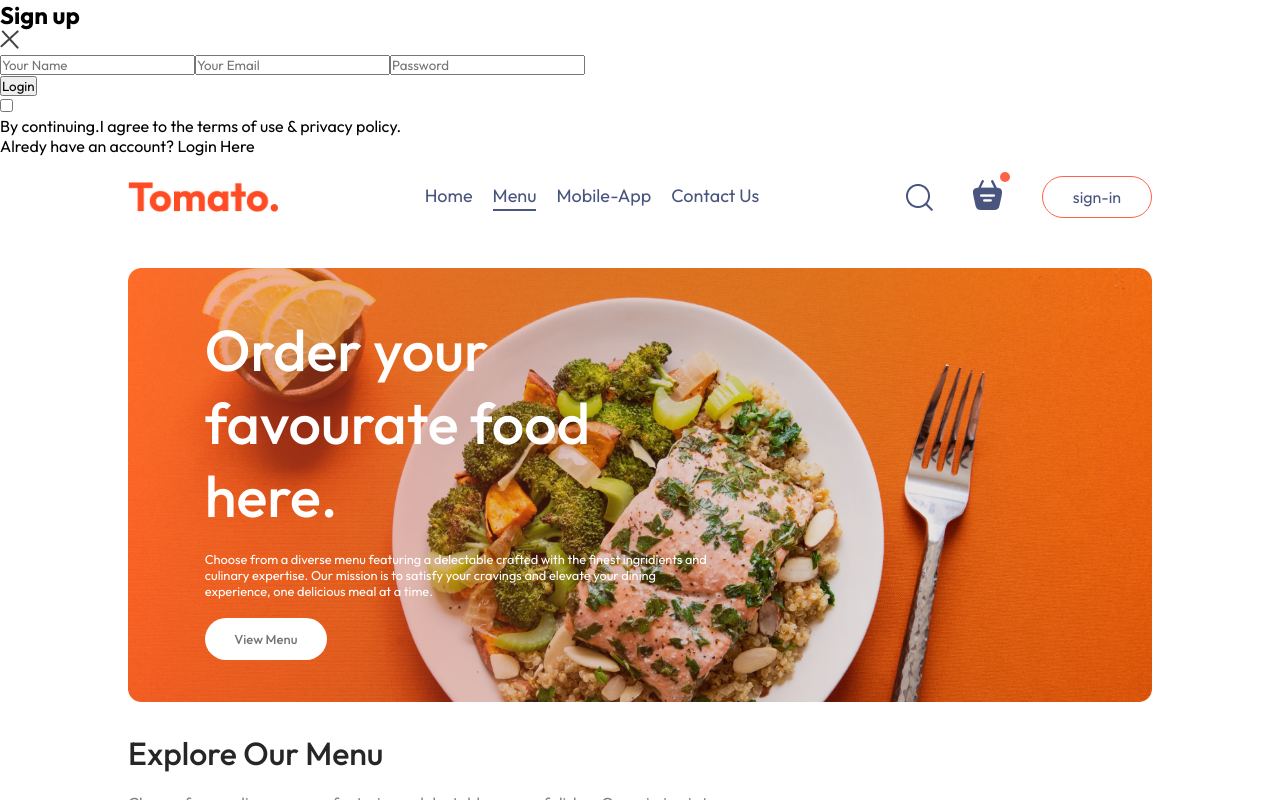
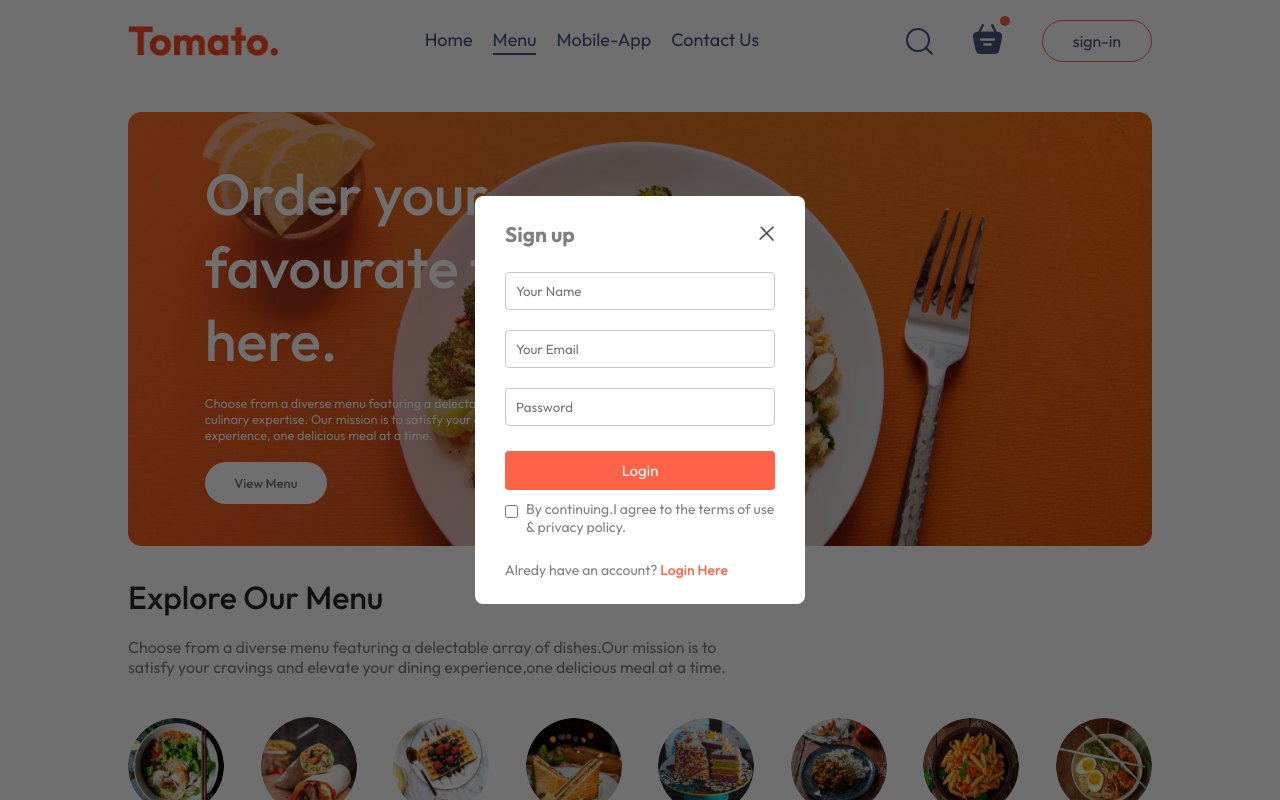
Before and after one commit to partth-code/OnePlate, a React (Vite) app in the folder OnePlate/: page / in a window 1280 px wide. Both pictures are taken after a click on the button "sign-in". Shown: the top 800 px of the page. Built offline with nearby package versions, Linux system fonts and the light colour scheme.

Commit message:
components:Added Style to Login Popup

```diff
--- a/OnePlate/src/components/LoginPopup/LoginPopup.css
+++ b/OnePlate/src/components/LoginPopup/LoginPopup.css
@@ -0,0 +1,74 @@
+.login-popup{
+    position: absolute;
+    z-index: 1;
+    width: 100%;
+    height: 100%;
+    background-color: #00000090;
+    display: grid;
+}
+
+.login-popup-container{
+    place-self: center;
+    width: max(23vw,330px);
+    color: #808080;
+    background-color: white;
+    display: flex;
+    flex-direction: column;
+    gap: 25px;
+    padding: 25px 30px;
+    border-radius: 8px;
+    font-size: 14px;
+    animation: fadeIN 0.5s;
+
+}
+
+.login-popup-title{
+    display: flex;
+    justify-content: space-between;
+    align-items: center;
+}
+
+.login-popup-title img{
+    width: 16px;
+    cursor: pointer;
+}
+
+.login-popup-inputs {
+    display: flex;
+    flex-direction: column;
+    gap: 20px;
+}
+
+.login-popup-inputs input{
+    outline: none;
+    border: 1px solid #c9c9c9;
+    padding: 10px;
+    border-radius: 4px;
+}
+
+.login-popup-container button{
+    border: none;
+    padding: 10px;
+    border-radius: 4px;
+    color: white;
+    background-color: tomato;
+    font-size: 15px;
+    cursor: pointer;
+}
+
+.login-popup-condition{
+    display: flex;
+    align-items: start;
+    gap: 8px;
+    margin-top: -15px;
+}
+
+.login-popup-condition input{
+    margin-top: 5px;
+}
+
+.login-popup p span{
+    color: tomato;
+    font-weight: 500;
+    cursor: pointer;
+}
```
